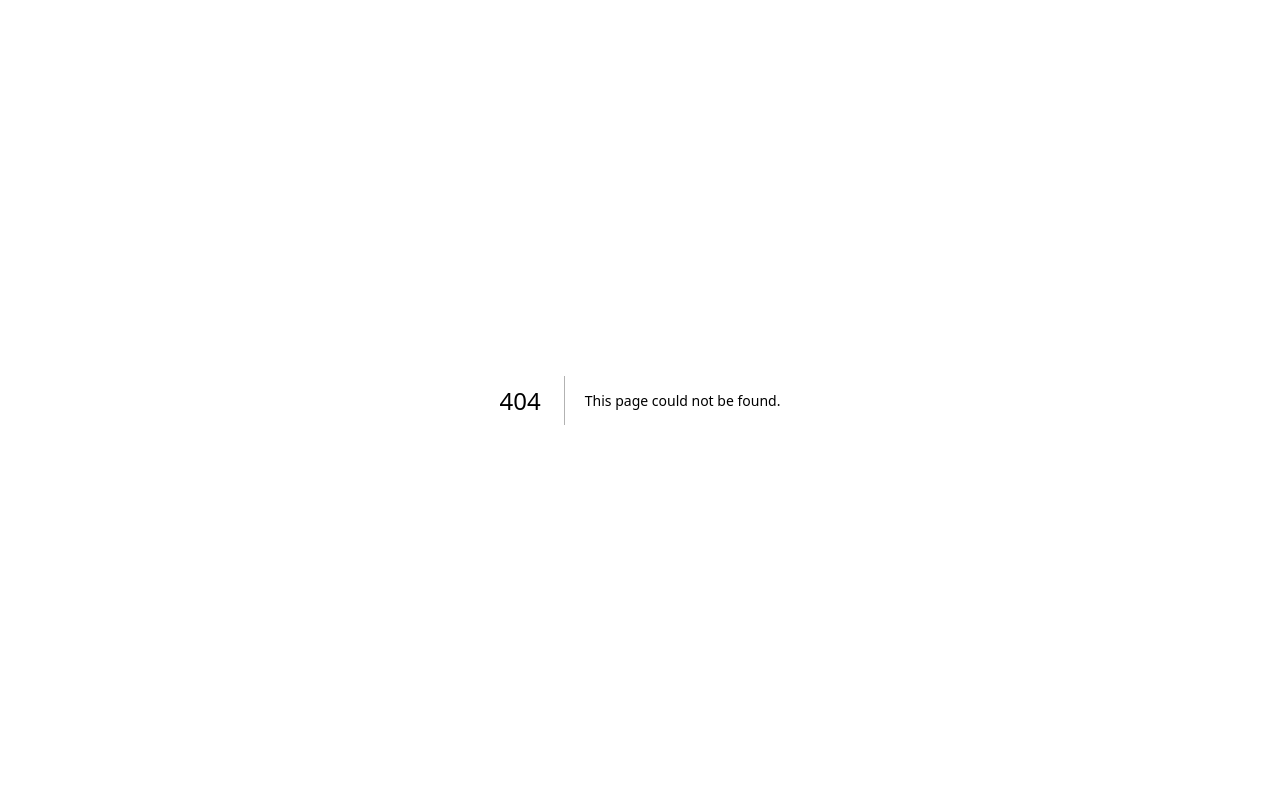
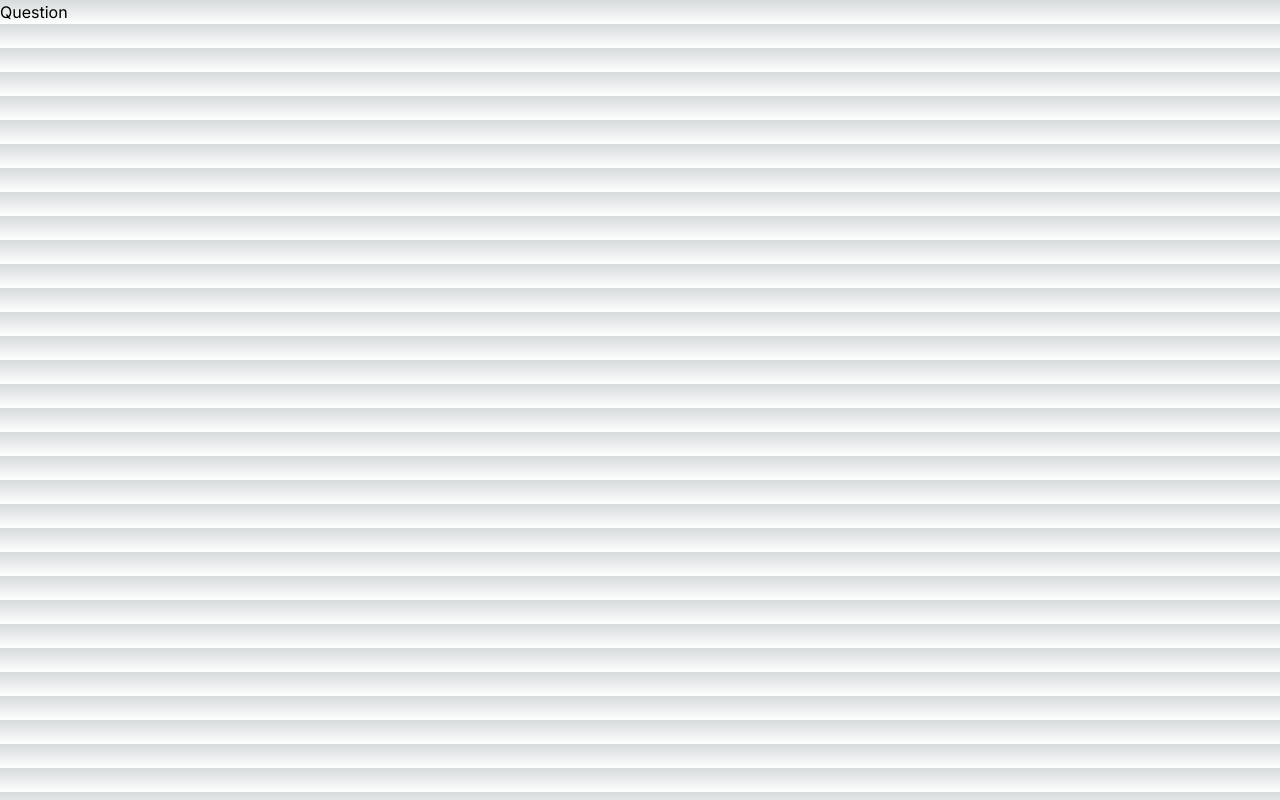
Before and after one commit to NurulIslam-EEE/quiz-app, a Next.js app: page /question in a window 1280 px wide. Before the commit this address had no page. Built offline with nearby package versions, Linux system fonts and the light colour scheme.

Commit message:
initializing the project

```diff
--- /dev/null
+++ b/src/app/question/page.jsx
@@ -0,0 +1,7 @@
+import React from "react";
+
+function Question() {
+  return <div>Question</div>;
+}
+
+export default Question;
--- /dev/null
+++ b/src/app/result/page.jsx
@@ -0,0 +1,7 @@
+import React from "react";
+
+function Result() {
+  return <div>Result</div>;
+}
+
+export default Result;
```
